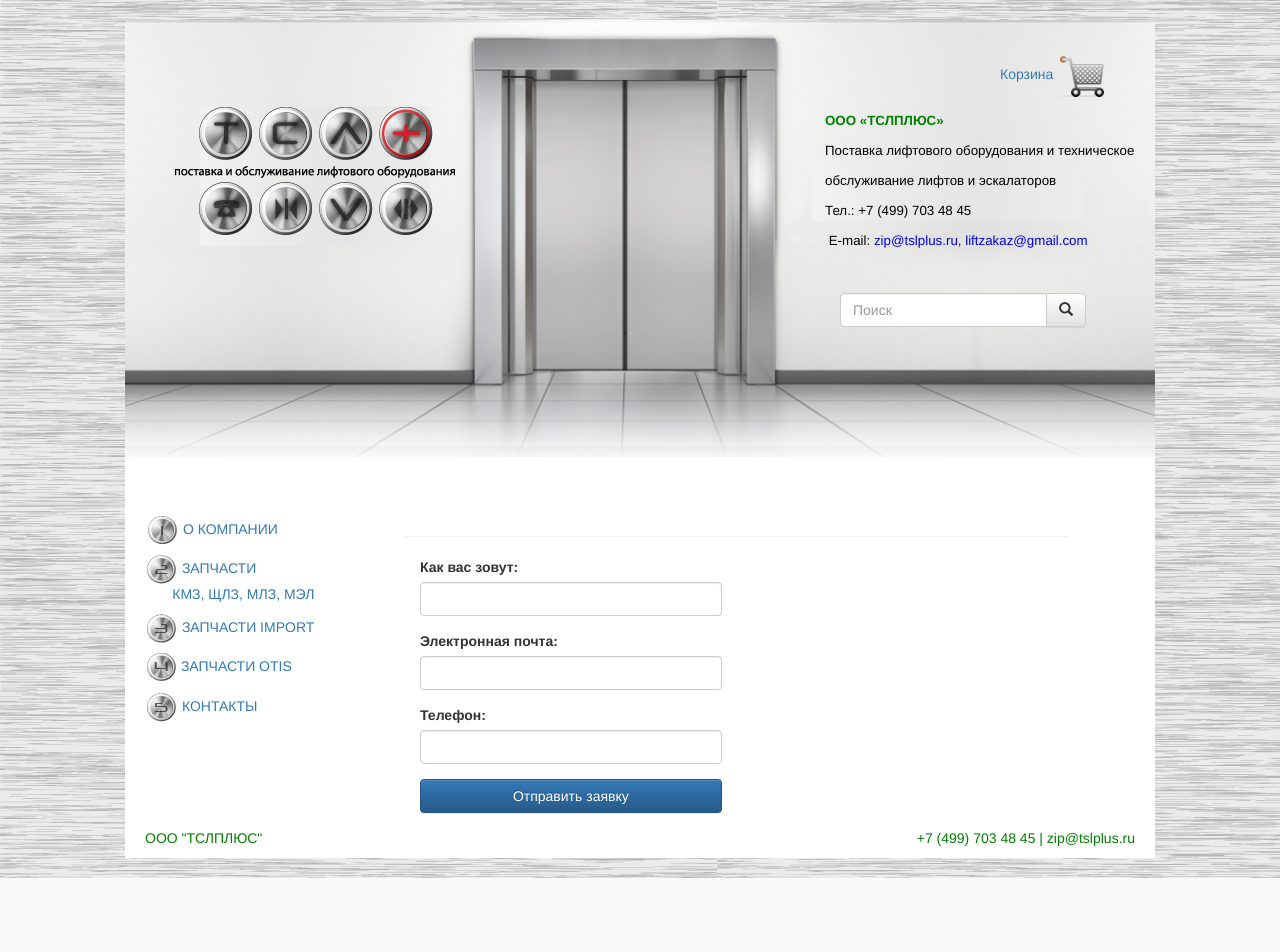
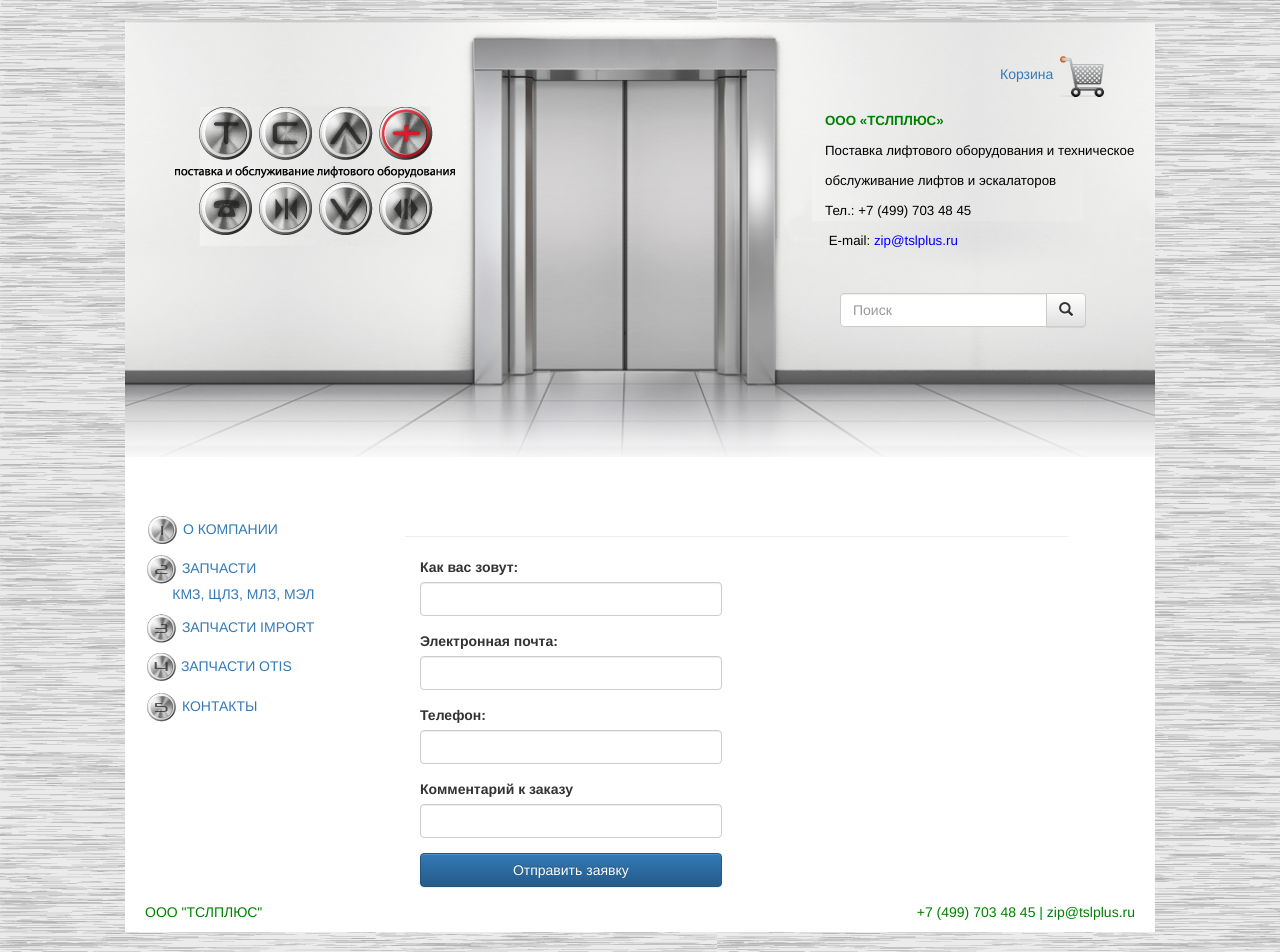
Before and after one commit to kolombetik/liftsite, a Django app: page /cart/ in a window 1280 px wide; the page is wider, and only the part inside the window is pictured. Before the commit the page ends 878 px from the top of that part, so only its background shows below. Run offline with Django 3.2, Linux system fonts and the light colour scheme; some libraries are stand-ins or nearby versions.

Commit message:
selete liftzakaz@gmail.com

```diff
--- a/templates/cart.html
+++ b/templates/cart.html
@@ -31,6 +31,11 @@
             <label for="order_phone">Телефон:</label>
             <input type="text" name="phone" required="required" id="order_phone" class="form-control">
 
+             </div>
+        <div class="form-group">
+            <label for="order_comment">Комментарий к заказу</label>
+            <input type="text" name="comment" required="required" id="order_coment" class="form-control">
+
         </div>
         <div class="form-group">
             <input type="submit" value="Отправить заявку" class="form-control btn btn-primary">
--- a/templates/index.html
+++ b/templates/index.html
@@ -149,8 +149,7 @@ style='font-size:10pt;color:black'>Тел.: +7 (499) 703 48 45<o:p></o:p></span>
 style='mso-spacerun:yes'> </span></span><span class=GramE><span
 style='font-size:10pt;color:black'>Е</span></span><span lang=EN-US
 style='font-size:10pt;color:black;mso-ansi-language:EN-US'>-mail: </span><span
-lang=EN-US style='font-size:10pt;color:blue;mso-ansi-language:EN-US'>zip@tslplus.ru,
-liftzakaz@gmail.com</span><span lang=EN-US style='font-size:10pt;color:black;
+lang=EN-US style='font-size:10pt;color:blue;mso-ansi-language:EN-US'>zip@tslplus.ru</span><span lang=EN-US style='font-size:10pt;color:black;
 mso-ansi-language:EN-US'><o:p></o:p></span></p>
 
 <p class=MsoNormal style='text-align:justify'><span lang=EN-US
```
